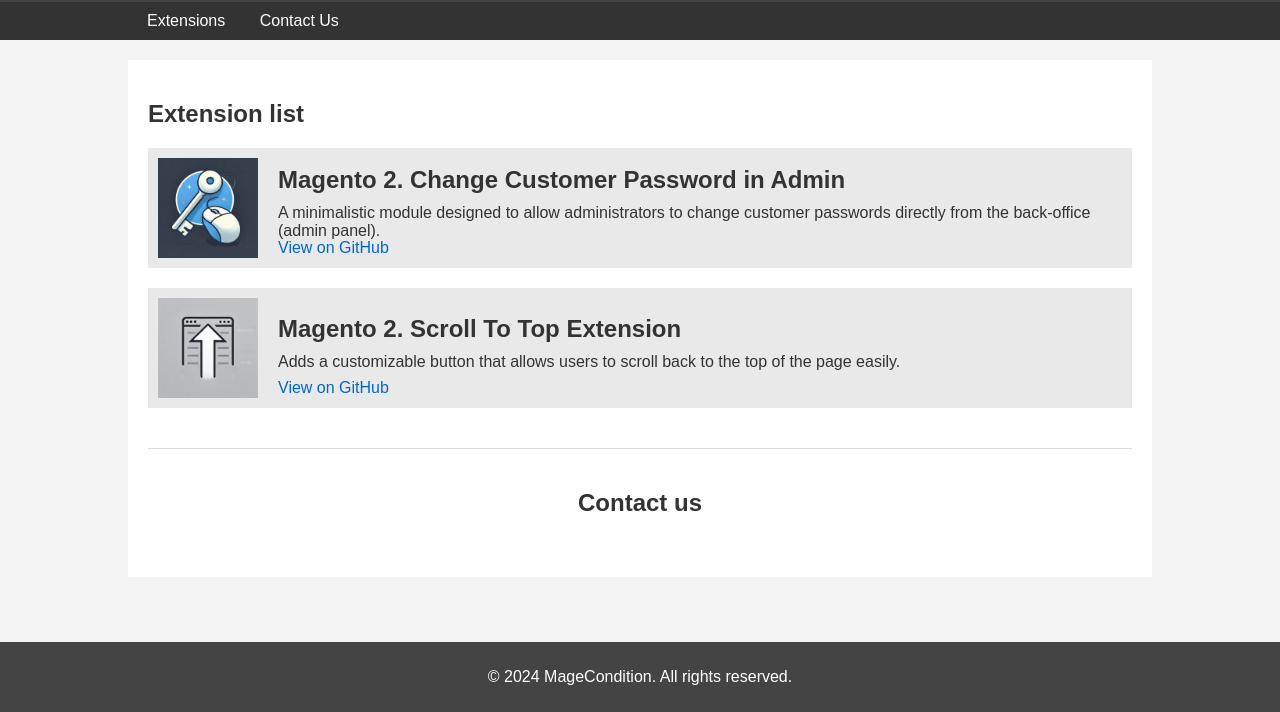
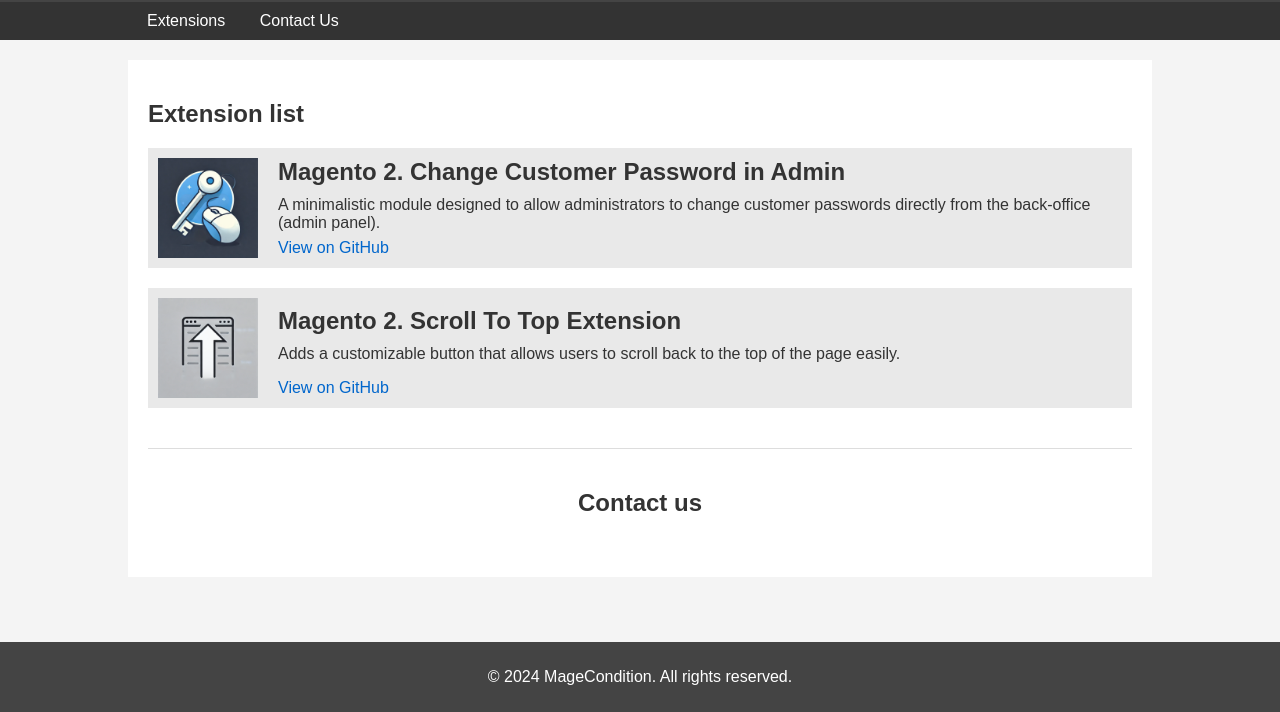
Before and after one commit to MageCondition/magecondition.github.io, a plain HTML site: page index.html in a window 1280 px wide. Shown: the part 88-800 px from the top of the page. Drawn offline with Linux system fonts and the light colour scheme.

Commit message:
Update styles

```diff
--- a/index.html
+++ b/index.html
@@ -59,7 +59,7 @@
             margin-right: 20px;
         }
         .module h2 {
-            margin: 0;
+            margin: -15px 0 0;
             font-size: 1.5em;
         }
         .module p {
```
